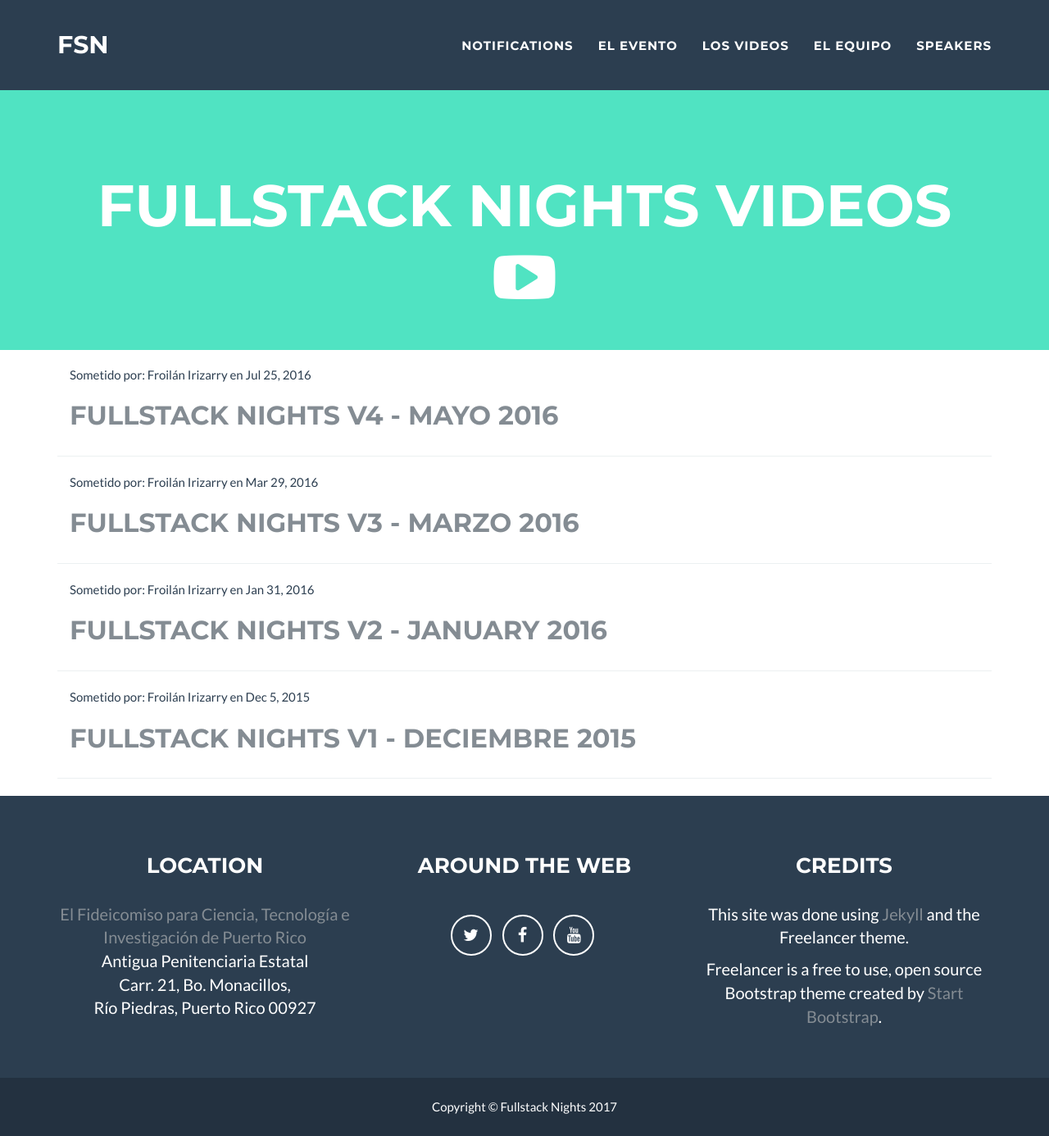
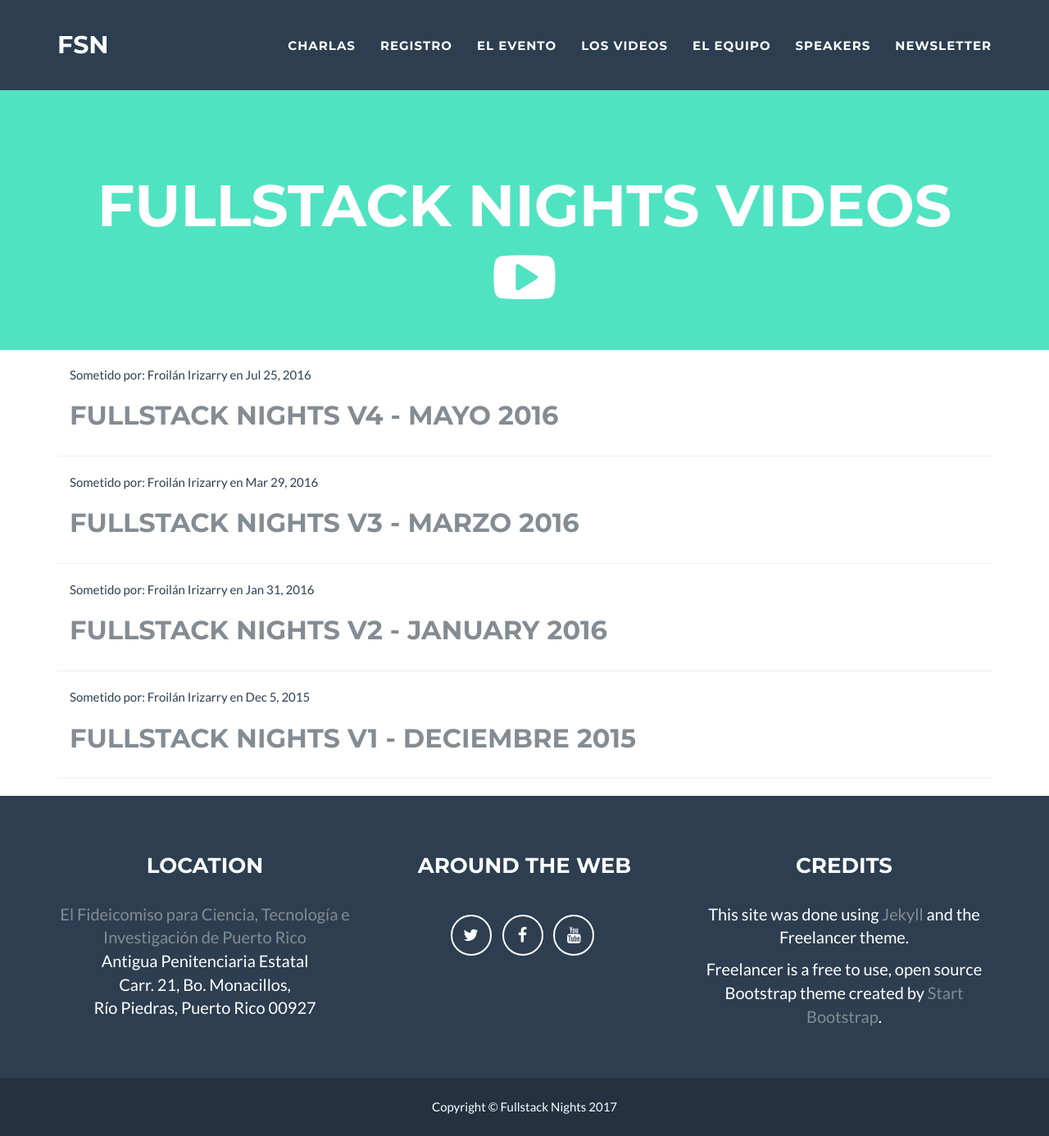
Before and after one commit to fullstacknights/fullstacknights.github.io, a Jekyll site: the page built from videos.html, in a window 1280 px wide and 1386 px high. Shown: the whole window at 82% size. Built offline with Jekyll 4.4.1, drawn with Linux system fonts in a browser that asks for light colours; some of the changed lines change nothing that is shown.

Commit message:
Updates event

```diff
--- a/_config.yml
+++ b/_config.yml
@@ -2,7 +2,7 @@
 title: Fullstack Nights
 abrev: FSN
 url: fullstacknights.com
-active_meetup: false
+active_meetup: true
 description:
   partial: "Fullstack nights es un evento dirigido a programadores y diseñadores interesados en aprender y compartir lo que saben en un ambiente amistoso e informal."
   full: "Fullstack nights es un evento dirigido a programadores y diseñadores interesados en aprender y compartir lo que saben en un ambiente amistoso e informal. En cada edición tendremos 2 presentaciones de 20 minutos cada una. Los temas de las presentaciones serán sobre lenguajes de programación, frameworks, aplicaciones web, desktop y móvil, bases de datos, experiencia de usuario, interfaces, diseño y cualquier otro tema de interés para nuestra comunidad."
@@ -31,7 +31,7 @@
 
 # Tickets settings
 eventbrite:
-  ticket_form_widget: '<div style="width:100%; text-align:left;"><iframe src="//eventbrite.com/tickets-external?eid=31061953138&ref=etckt" frameborder="0" height="275" width="100%" vspace="0" hspace="0" marginheight="5" marginwidth="5" scrolling="auto" allowtransparency="true"></iframe><div style="font-family:Helvetica, Arial; font-size:12px; padding:10px 0 5px; margin:2px; width:100%; text-align:left;" ><a class="powered-by-eb" style="color: #ADB0B6; text-decoration: none;" target="_blank" href="http://www.eventbrite.com/">Powered by Eventbrite</a></div></div>'
+  ticket_form_widget: '<div style="width:100%; text-align:left;"><iframe src="//eventbrite.com/tickets-external?eid=32323461343&ref=etckt" frameborder="0" height="275" width="100%" vspace="0" hspace="0" marginheight="5" marginwidth="5" scrolling="auto" allowtransparency="true"></iframe><div style="font-family:Helvetica, Arial; font-size:12px; padding:10px 0 5px; margin:2px; width:100%; text-align:left;" ><a class="powered-by-eb" style="color: #ADB0B6; text-decoration: none;" target="_blank" href="http://www.eventbrite.com/">Powered by Eventbrite</a></div></div>'
 
 # Social networks usernames (many more available: google-plus, flickr, dribbble, pinterest, instagram, tumblr, linkedin, etc.)
 social:
@@ -58,19 +58,19 @@
 
 current_talks:
   speakers:
-    - name: Michael Barnett
-      topic: Data Aesthetics
-      img: img/mike.jpg
+    - name: Juan Pablo Gutierrez
+      topic: 'WWW: Who you are?, What you do? & Why it’s matters?'
+      img: https://pbs.twimg.com/profile_images/826239824059387906/bal313kH.jpg
       social:
         - title: twitter
-          url: https://twitter.com/m3arnett
+          url: https://twitter.com/gutigon
 
-    - name: Edward Betancourt
-      topic: How to do Async in Redux
-      img: https://pbs.twimg.com/profile_images/661276680929959936/BH_Exz_9.jpg
+    - name: Joel Martínez
+      topic: Intro to Web 3.0
+      img: https://pbs.twimg.com/profile_images/655050616486539264/p3bTu9xC.jpg
       social:
         - title: twitter
-          url: https://twitter.com/e_betan
+          url: https://twitter.com/stringhq
 
 # Team members and their social profiles
 team:
```
